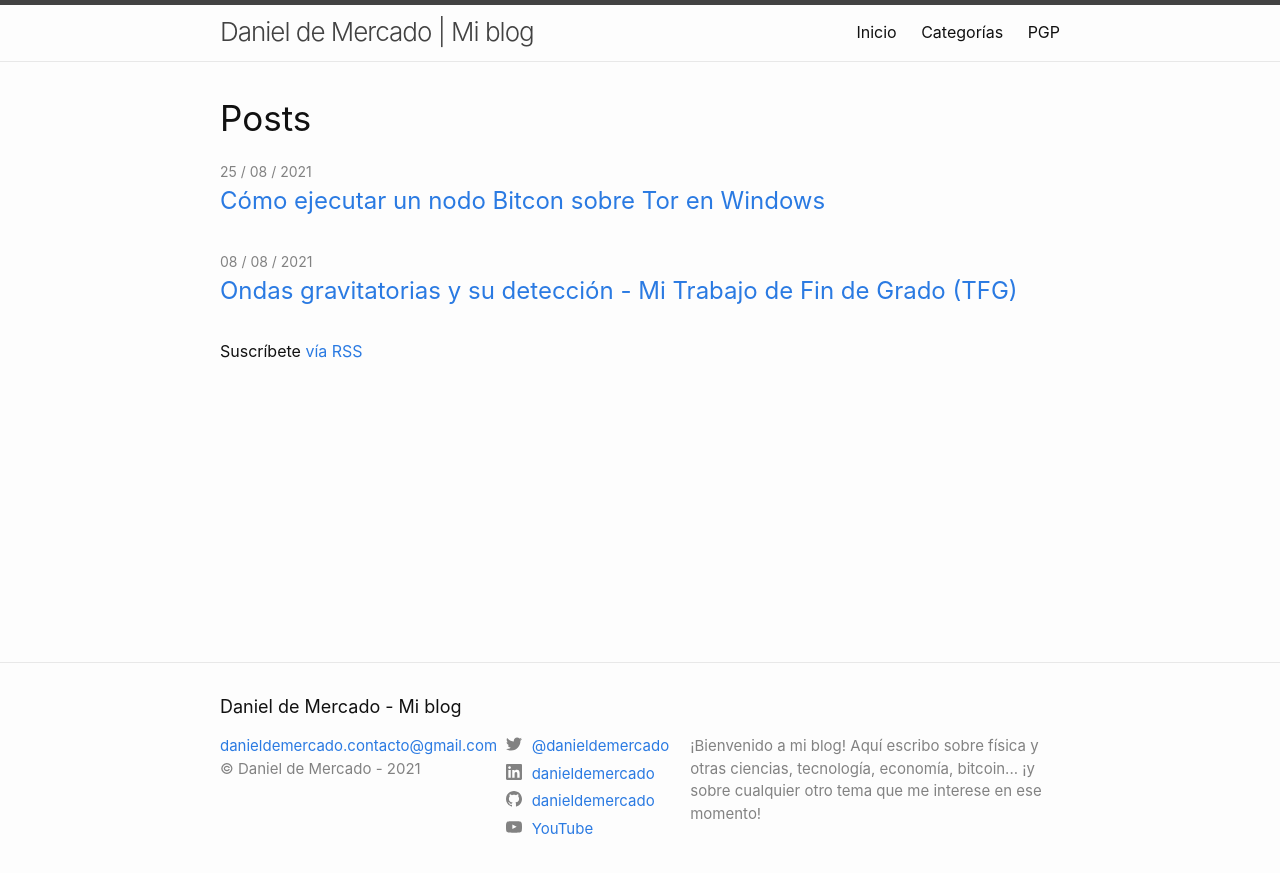
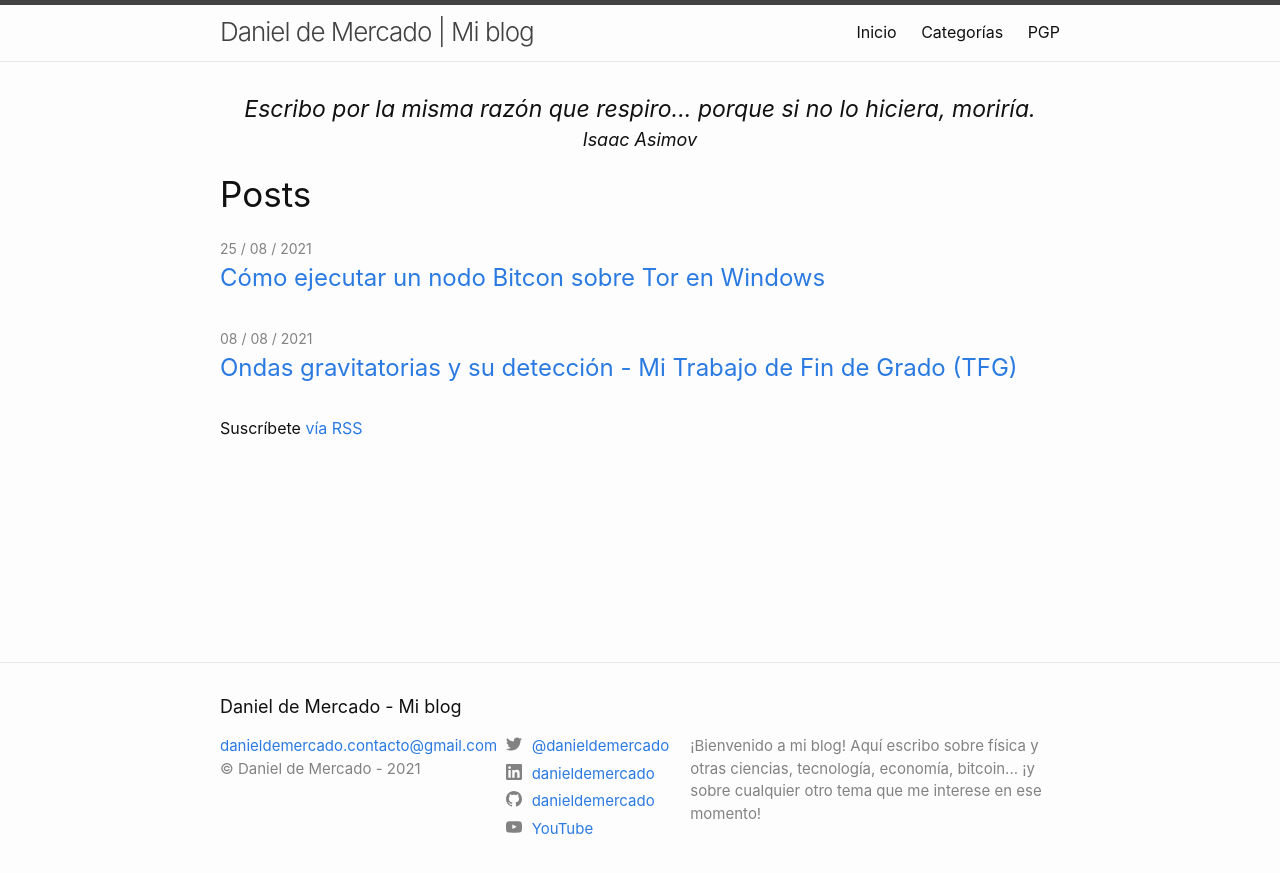
Before and after one commit to danieldemercado/mi-blog, a Jekyll site: the page built from index.markdown, in a window 1280 px wide. Shown: the top 873 px of the page. Built offline with Jekyll 4.4.1, drawn with Linux system fonts in a browser that asks for light colours.

Commit message:
Añadida cita de Asimov a la página de inicio

```diff
--- a/_layouts/home.html
+++ b/_layouts/home.html
@@ -10,6 +10,10 @@ layout: default
   -->
 
   {{ content }}
+
+  <center><cite style="font-size:23px;">Escribo por la misma razón que respiro... porque si no lo hiciera, moriría.</cite></center>
+  <center><cite style="font-size:18px;">Isaac Asimov</cite></center>
+  <p></p>
 
   {%- if site.posts.size > 0 -%}
     <h2 style="font-size:35px;" class="post-list-heading">{{ page.list_title | default: "Posts" }}</h2>
```
Also changed, not shown: index.markdown (line endings or trailing spaces).
